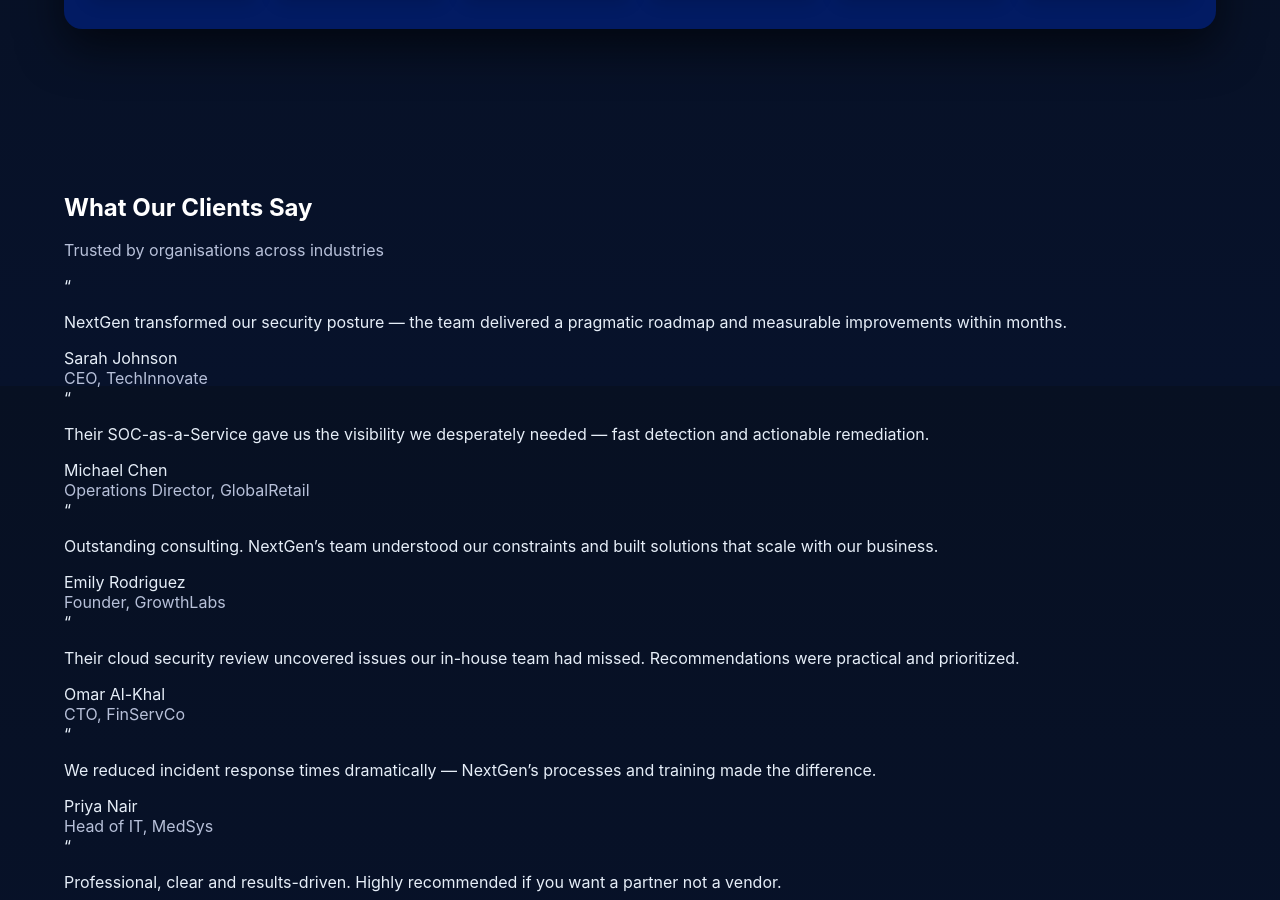
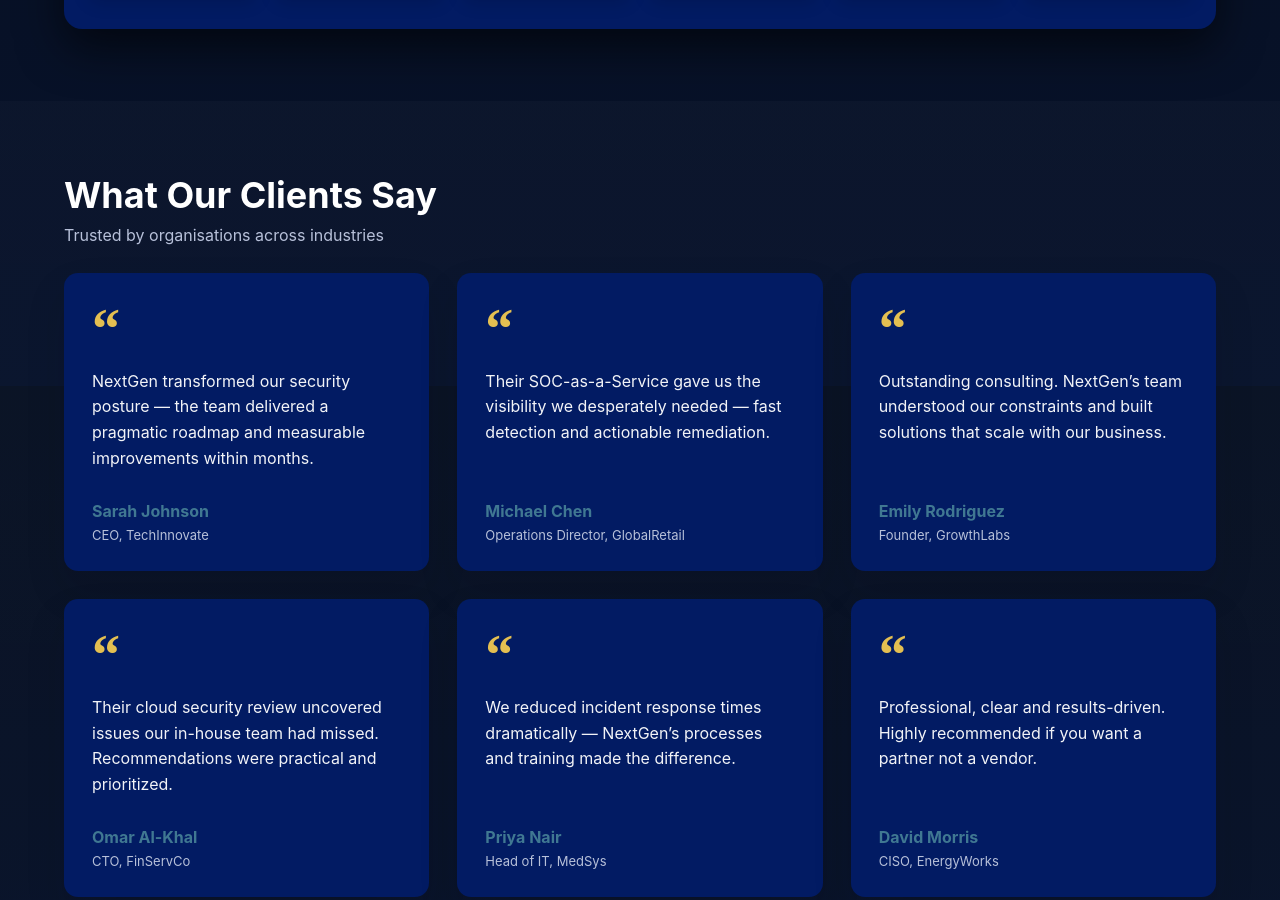
Before and after one commit to AbdulRahmanvol2/nextgendigital, a plain HTML site: page index.html in a window 1280 px wide. Shown: the part 2014-2914 px from the top of the page. Drawn offline with Linux system fonts and the light colour scheme.

Commit message:
Update style.css

```diff
--- a/style.css
+++ b/style.css
@@ -1104,3 +1104,77 @@ textarea:focus{
 .contact-alert.show {
   display: block;
 }
+
+.testimonials-section{
+  padding:72px 0;
+  background: linear-gradient(180deg, rgba(255,255,255,0.02), rgba(255,255,255,0.01));
+}
+
+.section-head { text-align:left; margin-bottom:28px; }
+.section-head h2 { font-size:36px; color:#fff; margin:0 0 8px; }
+.section-head p { margin:0; color:var(--muted); }
+
+/* Grid */
+.testi-grid{
+  display:grid;
+  grid-template-columns:repeat(3, 1fr);
+  gap:28px;
+  align-items:stretch;
+}
+
+/* Card */
+.testi-card{
+  background: #021b63;                 /* white card like screenshot */
+  color: #0b1730;                   /* dark text */
+  padding:28px;
+  border-radius:14px;
+  box-shadow: 0 20px 40px rgba(2,6,23,0.12);
+  position:relative;
+  overflow:hidden;
+  min-height:200px;
+  display:flex;
+  flex-direction:column;
+  justify-content:space-between;
+  transition:transform .28s cubic-bezier(.2,.9,.2,1), box-shadow .28s ease;
+}
+
+/* Hover lift (subtle) */
+.testi-card:hover{
+  transform:translateY(-8px);
+  box-shadow: 0 32px 60px rgba(2,6,23,0.16);
+}
+
+/* Quote mark accent */
+.quote-mark{
+  font-size:56px;
+  font-weight:700;
+  color: rgba(240,200,80,0.95); /* soft highlight — adjust to your accent color */
+  line-height:1;
+  margin-bottom:6px;
+  font-family: serif;
+}
+
+/* Testimonial text */
+.testi-text{
+  font-size:16px;
+  line-height:1.6;
+  color:#ffffff; /* muted dark */
+  margin:6px 0 18px;
+  flex:1;
+  opacity:0.95;
+}
+
+/* Meta (name + role) */
+.testi-meta{ margin-top:12px; display:block; }
+.testi-name{ font-weight:700; color:#407892; margin-bottom:6px; }
+.testi-role{ font-size:13px; color:var(--muted); }
+
+/* Responsive */
+@media (max-width:1000px){
+  .testi-grid{ grid-template-columns:repeat(2, 1fr); }
+}
+@media (max-width:600px){
+  .testi-grid{ grid-template-columns:1fr; }
+  .section-head { text-align:center; }
+  .testimonials-section { padding:48px 0; }
+}
```
